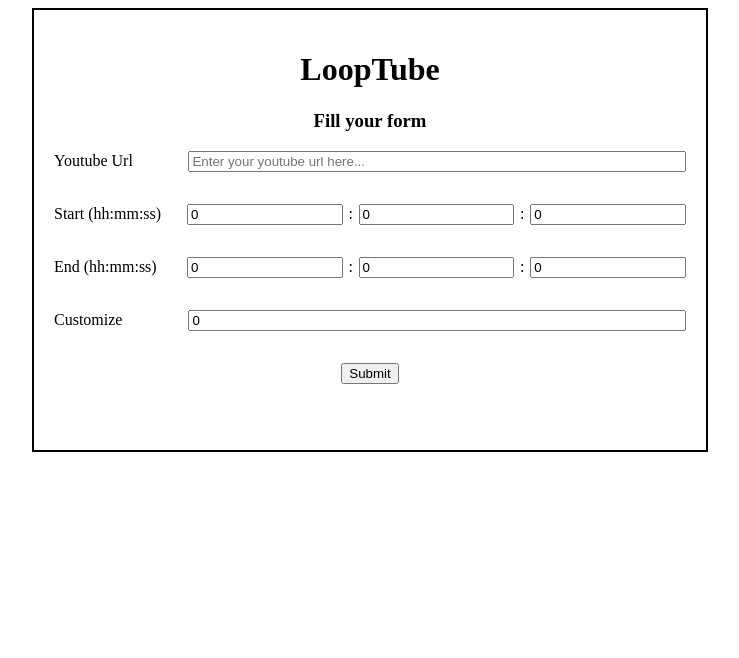
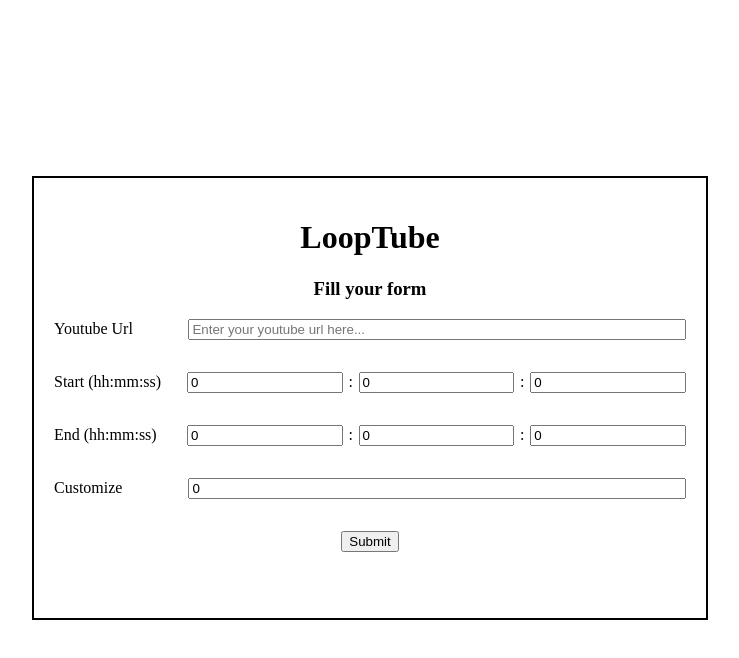
Before and after one commit to LoopTube2004/looptube, a React (Create React App) app in the folder client/: page / in a window 1280 px wide. Shown: the top 658 px of the page, without its empty margins (270-1009 px from the left). Built offline with nearby package versions, Linux system fonts and the light colour scheme; the HTML template or start-up script is replaced by a standard one.

Commit message:
add css to iframe

```diff
--- a/client/src/components/IFrame.js
+++ b/client/src/components/IFrame.js
@@ -11,7 +11,7 @@ function IFrame(props) {
 
   const options = {
     height: "360",
-    width: "640",
+    width: "800"
   };
 
   const onPlayerStateChange = (event) => {
@@ -25,7 +25,7 @@ function IFrame(props) {
         event.target.stopVideo();
       }
       count++;
-      console.log("count " + count);
+      //console.log("count " + count);
     }
   };
 
--- a/client/src/components/VideoForm.js
+++ b/client/src/components/VideoForm.js
@@ -1,6 +1,5 @@
 import styles from "./VideoForm.module.css";
 import { useState } from "react";
-import IFrame from "./IFrame";
 
 const VideoForm = () => {
   const [url, setUrl] = useState("");
@@ -26,7 +25,7 @@ const VideoForm = () => {
           type="text"
           onChange={(e) => setUrl(e.target.value)}
           value={url}
-          placeholder = "Enter your youtube url here..."
+          placeholder="Enter your youtube url here..."
         />
       </div>
       <div className={styles["time-input-group"]}>
@@ -81,8 +80,6 @@ const VideoForm = () => {
       <div className={styles["button-container"]}>
         <button type="submit">Submit</button>
       </div>
-
-      <IFrame youtubeID="-y3kwmbny-4" start="2" end="5" time = "3"/>
     </form>
   );
 };
--- a/client/src/pages/Home.js
+++ b/client/src/pages/Home.js
@@ -1,12 +1,13 @@
 import VideoForm from "../components/VideoForm";
-import styles from "./Home.module.css"
+import IFrame from "../components/IFrame"
+import styles from "./Home.module.css";
 const Home = () => {
-
-    return (
-        <div className = {styles.home}>
-            <VideoForm/>
-        </div>
-    )
-}
+  return (
+    <div className={styles.home}>
+      <VideoForm />
+      <IFrame youtubeID="MwDYOJNlljE" start="2" end="7" time="3" />
+    </div>
+  );
+};
 
 export default Home;
--- a/client/src/pages/Home.module.css
+++ b/client/src/pages/Home.module.css
@@ -1,7 +1,13 @@
 /* Home.module.css */
 .home {
     display: flex; /* Use flexbox to align children */
-    justify-content: center ; /* Center children horizontally */
+    flex-direction: column; /* Stack children vertically */
+    justify-content: center; /* Center children horizontally */
+    align-items: center; /* Center children vertically */
     height: 100vh; /* Make the home container fill the viewport height */
     width: 100%; /* Adjust width as needed */
 }
+
+.home > * {
+    margin-bottom: 10px; /* Add margin of 5px below each child element */
+}
```
Also changed, not shown: client/src/components/IFrame.module.css (added), client/src/components/VideoForm.module.css (line endings or trailing spaces).
